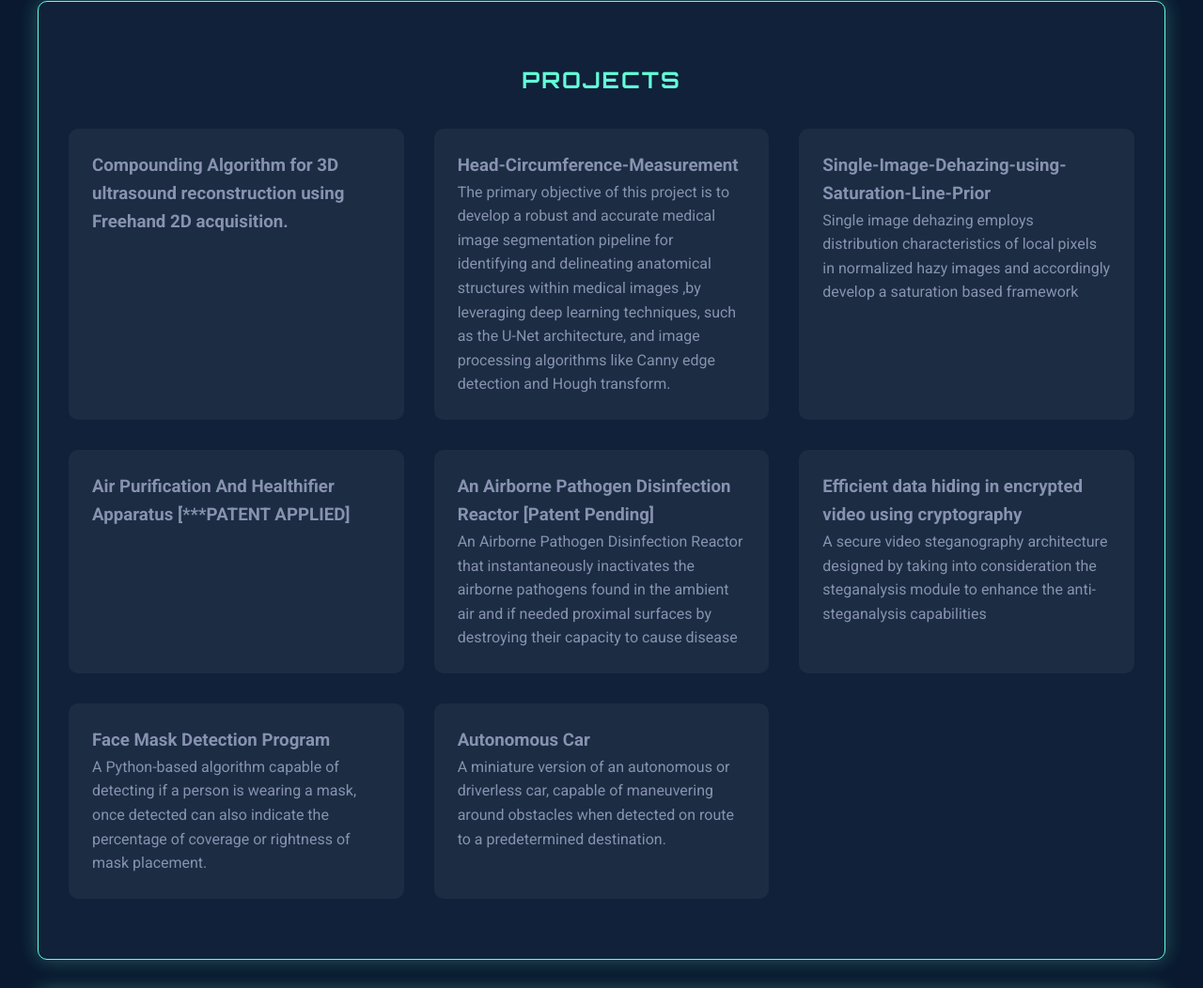
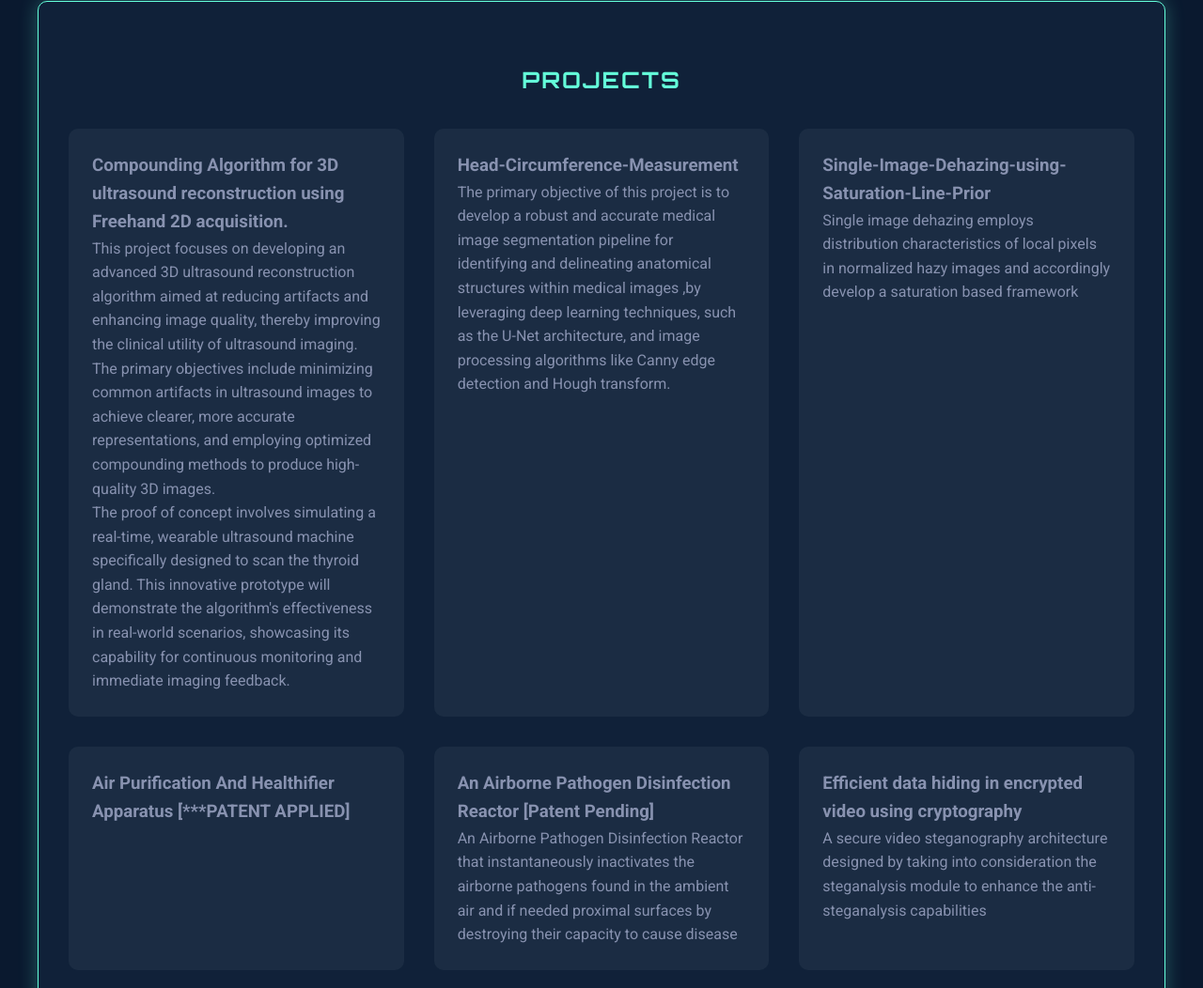
Before and after one commit to NiharikaRaj01/NiharikaRaj01.github.io, a plain HTML site: page index.html in a window 1280 px wide. Shown: the part 831-1883 px from the top of the page at 94% size. Drawn offline with nearby package versions, Linux system fonts and the light colour scheme.

Commit message:
Update index.html

```diff
--- a/index.html
+++ b/index.html
@@ -41,6 +41,8 @@
             <div class="project-grid">
                 <div class="project-card">
                     <h3>Compounding Algorithm for 3D ultrasound reconstruction using Freehand 2D acquisition.</h3>
+                    <p>This project focuses on developing an advanced 3D ultrasound reconstruction algorithm aimed at reducing artifacts and enhancing image quality, thereby improving the clinical utility of ultrasound imaging. The primary objectives include minimizing common artifacts in ultrasound images to achieve clearer, more accurate representations, and employing optimized compounding methods to produce high-quality 3D images.</p>
+                    <p>The proof of concept involves simulating a real-time, wearable ultrasound machine specifically designed to scan the thyroid gland. This innovative prototype will demonstrate the algorithm's effectiveness in real-world scenarios, showcasing its capability for continuous monitoring and immediate imaging feedback.</p>
                 </div>
                 <div class="project-card">
                     <h3>Head-Circumference-Measurement</h3>
```
